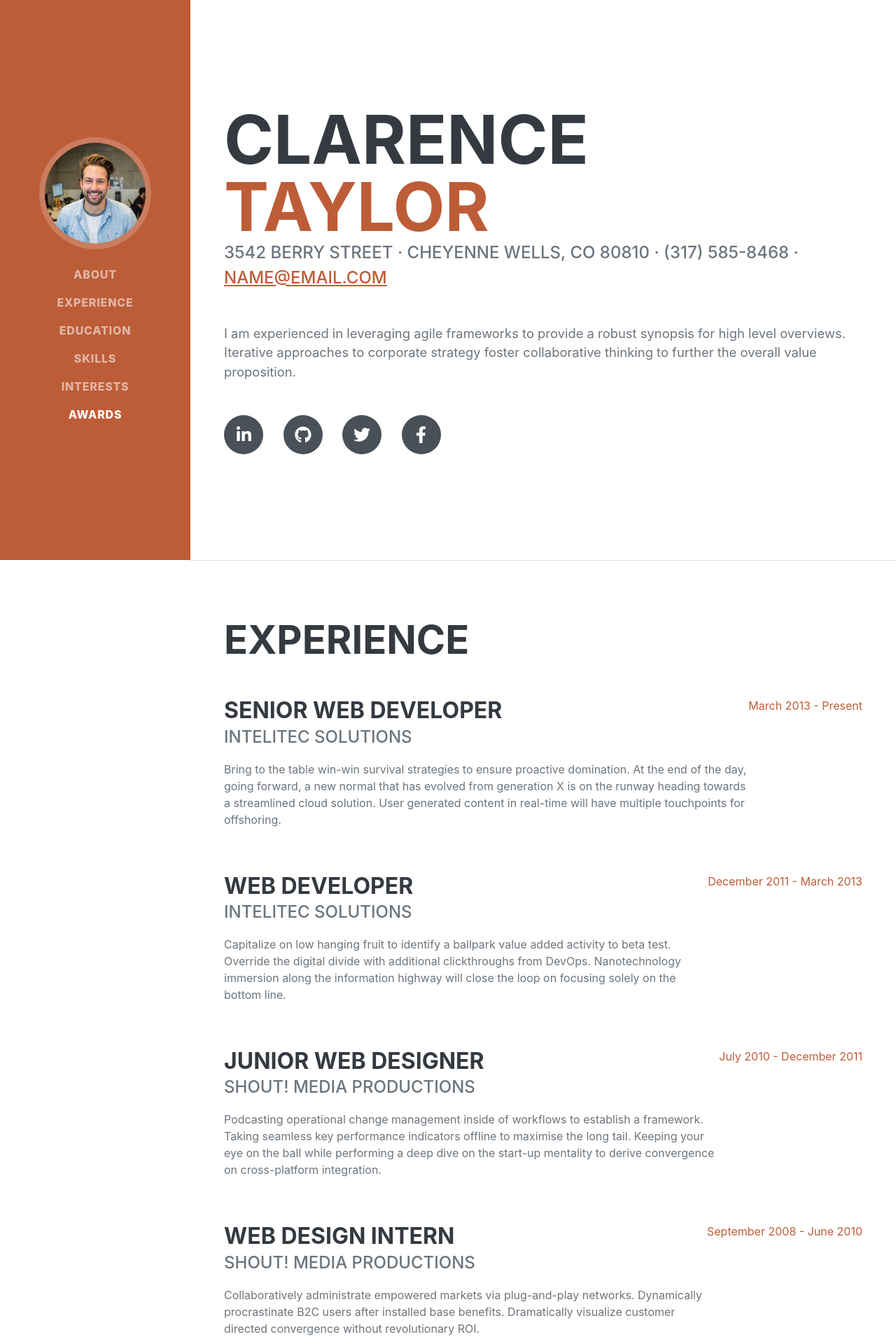
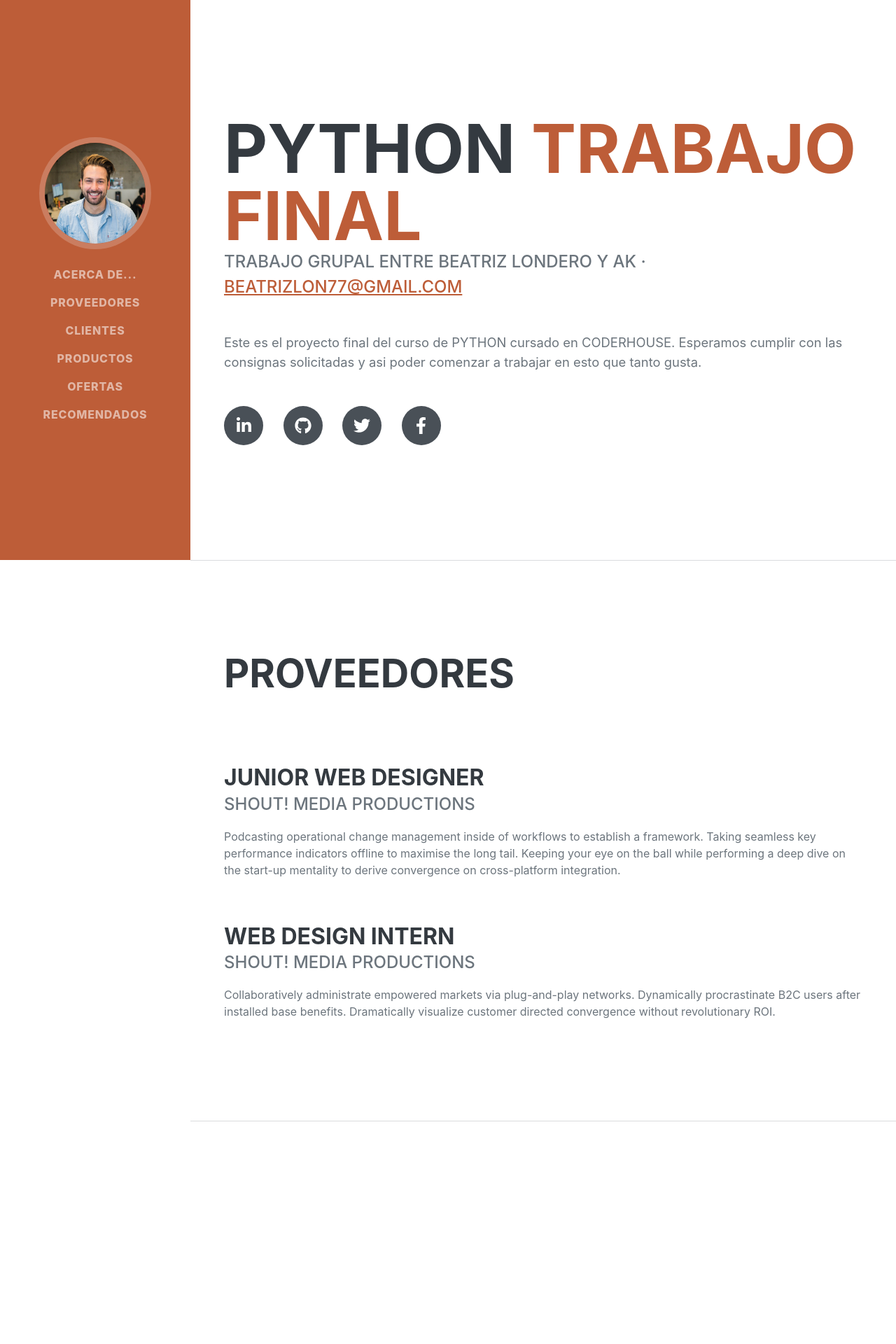
Before and after one commit to beatrizlondero/proyectofinalCoder, a Django app: page /finalcoder/ in a window 1280 px wide. Shown: the top 1920 px of the page at 70% size. Run offline with Django 4.2, Linux system fonts and the light colour scheme; some libraries are stand-ins or nearby versions; some web fonts are replaced.

Commit message:
con el template semi listo

```diff
--- /dev/null
+++ b/FinalCoder/AppFinalCoder/forms.py
@@ -0,0 +1 @@
+from django import forms
--- a/FinalCoder/AppFinalCoder/models.py
+++ b/FinalCoder/AppFinalCoder/models.py
@@ -9,11 +9,16 @@
     apellido = CharField(max_length=30)
     nacimiento = DateTime()
     email = EmailField()
+    def __str__(self):
+        return f"Nombre: {self.nombre} - Apellido: {self.apellido} - Fecha de Nacimiento {self.nacimiento} - Email: {self.email}"
+
 
 class Proveedor(Model):
     nombre=CharField(max_length=50)
     domicilio= CharField(max_length=40)
     email = EmailField()
+    def __str__(self):
+        return f"Nombre: {self.nombre} - Domicilio: {self.domicilio} - Email: {self.email}"
 
 class Productos(Model):
     nombre=CharField(max_length=15)
--- a/FinalCoder/AppFinalCoder/urls.py
+++ b/FinalCoder/AppFinalCoder/urls.py
@@ -1,8 +1,9 @@
 from xml.etree.ElementInclude import include
 from django.urls import path
-from AppFinalCoder.views import inicio
+from AppFinalCoder.views import inicio, proveedoresList
 from django.urls import path
 urlpatterns = [
     path('', inicio, name="Inicio"),
+    path('proveedoreslist', proveedoresList, name="proveedoreslList"),
 
 ]
--- a/FinalCoder/AppFinalCoder/views.py
+++ b/FinalCoder/AppFinalCoder/views.py
@@ -1,8 +1,16 @@
 from django.shortcuts import redirect
 from django.shortcuts import render
 from django.http import HttpResponse
+
+from AppFinalCoder.models import Proveedor
 # from .models import Curso, Profesor
 # from AppCoder.forms import CursoForm , ProfesorForm
 def inicio (request):
     return render(request,'padre.html')
     # return HttpResponse("Incio")
+
+def proveedores(request):
+    return render(request, 'padre.html', {'Proveedor' :Proveedor.objects.all()})
+
+def proveedoresList(request):
+    return render(request, 'proveedor.html', {'Proveedor' :Proveedor.objects.all()})
--- a/FinalCoder/template/padre.html
+++ b/FinalCoder/template/padre.html
@@ -20,35 +20,35 @@
         <!-- Navigation-->
         <nav class="navbar navbar-expand-lg navbar-dark bg-primary fixed-top" id="sideNav">
             <a class="navbar-brand js-scroll-trigger" href="#page-top">
-                <span class="d-block d-lg-none">Clarence Taylor</span>
+                <span class="d-block d-lg-none">Python trabajo final</span>
                 <span class="d-none d-lg-block"><img class="img-fluid img-profile rounded-circle mx-auto mb-2" src="assets/img/profile.jpg" alt="..." /></span>
             </a>
             <button class="navbar-toggler" type="button" data-bs-toggle="collapse" data-bs-target="#navbarResponsive" aria-controls="navbarResponsive" aria-expanded="false" aria-label="Toggle navigation"><span class="navbar-toggler-icon"></span></button>
             <div class="collapse navbar-collapse" id="navbarResponsive">
                 <ul class="navbar-nav">
-                    <li class="nav-item"><a class="nav-link js-scroll-trigger" href="#about">About</a></li>
-                    <li class="nav-item"><a class="nav-link js-scroll-trigger" href="#experience">Experience</a></li>
-                    <li class="nav-item"><a class="nav-link js-scroll-trigger" href="#education">Education</a></li>
-                    <li class="nav-item"><a class="nav-link js-scroll-trigger" href="#skills">Skills</a></li>
-                    <li class="nav-item"><a class="nav-link js-scroll-trigger" href="#interests">Interests</a></li>
-                    <li class="nav-item"><a class="nav-link js-scroll-trigger" href="#awards">Awards</a></li>
+                    <li class="nav-item"><a class="nav-link js-scroll-trigger" href="#Acerca de...">Acerca de...</a></li>
+                    <li class="nav-item"><a class="nav-link js-scroll-trigger" href="#Proveedores">Proveedores</a></li>
+                    <li class="nav-item"><a class="nav-link js-scroll-trigger" href="#Clientes">Clientes</a></li>
+                    <li class="nav-item"><a class="nav-link js-scroll-trigger" href="#Productos">Productos</a></li>
+                    <li class="nav-item"><a class="nav-link js-scroll-trigger" href="#Ofertas">Ofertas</a></li>
+                    <li class="nav-item"><a class="nav-link js-scroll-trigger" href="#Recomendados">Recomendados</a></li>
                 </ul>
             </div>
         </nav>
         <!-- Page Content-->
         <div class="container-fluid p-0">
             <!-- About-->
-            <section class="resume-section" id="about">
+            <section class="resume-section" id="Acerca de...">
                 <div class="resume-section-content">
                     <h1 class="mb-0">
-                        Clarence
-                        <span class="text-primary">Taylor</span>
+                        PYTHON
+                        <span class="text-primary">Trabajo Final</span>
                     </h1>
                     <div class="subheading mb-5">
-                        3542 Berry Street · Cheyenne Wells, CO 80810 · (317) 585-8468 ·
-                        <a href="mailto:name@email.com">name@email.com</a>
+                        Trabajo grupal entre Beatriz Londero y AK ·
+                        <a href="mailto:name@email.com">beatrizlon77@gmail.com</a>
                     </div>
-                    <p class="lead mb-5">I am experienced in leveraging agile frameworks to provide a robust synopsis for high level overviews. Iterative approaches to corporate strategy foster collaborative thinking to further the overall value proposition.</p>
+                    <p class="lead mb-5">Este es el proyecto final del curso de PYTHON cursado en CODERHOUSE. Esperamos cumplir con las consignas solicitadas y asi poder comenzar a trabajar en esto que tanto gusta.</p>
                     <div class="social-icons">
                         <a class="social-icon" href="#!"><i class="fab fa-linkedin-in"></i></a>
                         <a class="social-icon" href="#!"><i class="fab fa-github"></i></a>
@@ -58,33 +58,36 @@
                 </div>
             </section>
             <hr class="m-0" />
-            <!-- Experience-->
-            <section class="resume-section" id="experience">
+            <!-- Proveedores-->
+            <section class="resume-section" id="Proveedores">
                 <div class="resume-section-content">
-                    <h2 class="mb-5">Experience</h2>
+                    <h2 class="mb-5">Proveedores</h2>
                     <div class="d-flex flex-column flex-md-row justify-content-between mb-5">
                         <div class="flex-grow-1">
-                            <h3 class="mb-0">Senior Web Developer</h3>
+                            {% block proveedorCambia %}
+
+                            {% endblock %}
+                            {% comment %} <h3 class="mb-0">Senior Web Developer</h3>
                             <div class="subheading mb-3">Intelitec Solutions</div>
-                            <p>Bring to the table win-win survival strategies to ensure proactive domination. At the end of the day, going forward, a new normal that has evolved from generation X is on the runway heading towards a streamlined cloud solution. User generated content in real-time will have multiple touchpoints for offshoring.</p>
+                            <p>Bring to the table win-win survival strategies to ensure proactive domination. At the end of the day, going forward, a new normal that has evolved from generation X is on the runway heading towards a streamlined cloud solution. User generated content in real-time will have multiple touchpoints for offshoring.</p> {% endcomment %}
                         </div>
-                        <div class="flex-shrink-0"><span class="text-primary">March 2013 - Present</span></div>
+                        {% comment %} <div class="flex-shrink-0"><span class="text-primary">March 2013 - Present</span></div> {% endcomment %}
                     </div>
-                    <div class="d-flex flex-column flex-md-row justify-content-between mb-5">
+                    {% comment %} <div class="d-flex flex-column flex-md-row justify-content-between mb-5">
                         <div class="flex-grow-1">
                             <h3 class="mb-0">Web Developer</h3>
                             <div class="subheading mb-3">Intelitec Solutions</div>
                             <p>Capitalize on low hanging fruit to identify a ballpark value added activity to beta test. Override the digital divide with additional clickthroughs from DevOps. Nanotechnology immersion along the information highway will close the loop on focusing solely on the bottom line.</p>
                         </div>
                         <div class="flex-shrink-0"><span class="text-primary">December 2011 - March 2013</span></div>
-                    </div>
+                    </div> {% endcomment %}
                     <div class="d-flex flex-column flex-md-row justify-content-between mb-5">
                         <div class="flex-grow-1">
                             <h3 class="mb-0">Junior Web Designer</h3>
                             <div class="subheading mb-3">Shout! Media Productions</div>
                             <p>Podcasting operational change management inside of workflows to establish a framework. Taking seamless key performance indicators offline to maximise the long tail. Keeping your eye on the ball while performing a deep dive on the start-up mentality to derive convergence on cross-platform integration.</p>
                         </div>
-                        <div class="flex-shrink-0"><span class="text-primary">July 2010 - December 2011</span></div>
+                        {% comment %} <div class="flex-shrink-0"><span class="text-primary">July 2010 - December 2011</span></div> {% endcomment %}
                     </div>
                     <div class="d-flex flex-column flex-md-row justify-content-between">
                         <div class="flex-grow-1">
@@ -92,39 +95,44 @@
                             <div class="subheading mb-3">Shout! Media Productions</div>
                             <p>Collaboratively administrate empowered markets via plug-and-play networks. Dynamically procrastinate B2C users after installed base benefits. Dramatically visualize customer directed convergence without revolutionary ROI.</p>
                         </div>
-                        <div class="flex-shrink-0"><span class="text-primary">September 2008 - June 2010</span></div>
+                        {% comment %} <div class="flex-shrink-0"><span class="text-primary">September 2008 - June 2010</span></div> {% endcomment %}
                     </div>
                 </div>
             </section>
             <hr class="m-0" />
-            <!-- Education-->
-            <section class="resume-section" id="education">
+            <!-- Cliente -->
+            <section class="resume-section" id="Clientes">
                 <div class="resume-section-content">
-                    <h2 class="mb-5">Education</h2>
+                    <h2 class="mb-5">Clientes</h2>
                     <div class="d-flex flex-column flex-md-row justify-content-between mb-5">
                         <div class="flex-grow-1">
-                            <h3 class="mb-0">University of Colorado Boulder</h3>
+                            {% block clienteCambia %}
+
+                            {% endblock %}
+                            {% comment %} <h3 class="mb-0">University of Colorado Boulder</h3>
                             <div class="subheading mb-3">Bachelor of Science</div>
                             <div>Computer Science - Web Development Track</div>
-                            <p>GPA: 3.23</p>
+                            <p>GPA: 3.23</p> {% endcomment %}
                         </div>
-                        <div class="flex-shrink-0"><span class="text-primary">August 2006 - May 2010</span></div>
+                        {% comment %} <div class="flex-shrink-0"><span class="text-primary">August 2006 - May 2010</span></div> {% endcomment %}
                     </div>
-                    <div class="d-flex flex-column flex-md-row justify-content-between">
+                    {% comment %} <div class="d-flex flex-column flex-md-row justify-content-between">
                         <div class="flex-grow-1">
                             <h3 class="mb-0">James Buchanan High School</h3>
                             <div class="subheading mb-3">Technology Magnet Program</div>
                             <p>GPA: 3.56</p>
                         </div>
                         <div class="flex-shrink-0"><span class="text-primary">August 2002 - May 2006</span></div>
-                    </div>
+                    </div> {% endcomment %}
                 </div>
             </section>
             <hr class="m-0" />
-            <!-- Skills-->
-            <section class="resume-section" id="skills">
+            <!-- Productos -->
+            <section class="resume-section" id="Productos">
                 <div class="resume-section-content">
-                    <h2 class="mb-5">Skills</h2>
+                    <h2 class="mb-5">Productos
+
+                    </h2>
                     <div class="subheading mb-3">Programming Languages & Tools</div>
                     <ul class="list-inline dev-icons">
                         <li class="list-inline-item"><i class="fab fa-html5"></i></li>
@@ -162,19 +170,19 @@
                 </div>
             </section>
             <hr class="m-0" />
-            <!-- Interests-->
-            <section class="resume-section" id="interests">
+            <!-- Ofertas-->
+            <section class="resume-section" id="Ofertas">
                 <div class="resume-section-content">
-                    <h2 class="mb-5">Interests</h2>
+                    <h2 class="mb-5">Ofertas</h2>
                     <p>Apart from being a web developer, I enjoy most of my time being outdoors. In the winter, I am an avid skier and novice ice climber. During the warmer months here in Colorado, I enjoy mountain biking, free climbing, and kayaking.</p>
                     <p class="mb-0">When forced indoors, I follow a number of sci-fi and fantasy genre movies and television shows, I am an aspiring chef, and I spend a large amount of my free time exploring the latest technology advancements in the front-end web development world.</p>
                 </div>
             </section>
             <hr class="m-0" />
-            <!-- Awards-->
-            <section class="resume-section" id="awards">
+            <!-- Recomendados-->
+            <section class="resume-section" id="Recomendados">
                 <div class="resume-section-content">
-                    <h2 class="mb-5">Awards & Certifications</h2>
+                    <h2 class="mb-5">Recomendados</h2>
                     <ul class="fa-ul mb-0">
                         <li>
                             <span class="fa-li"><i class="fas fa-trophy text-warning"></i></span>
--- /dev/null
+++ b/FinalCoder/template/proveedor.html
@@ -0,0 +1,5 @@
+{% extends 'padre.html' %}
+{% block proveedorCambia %}
+
+
+{% endblock %}
```
